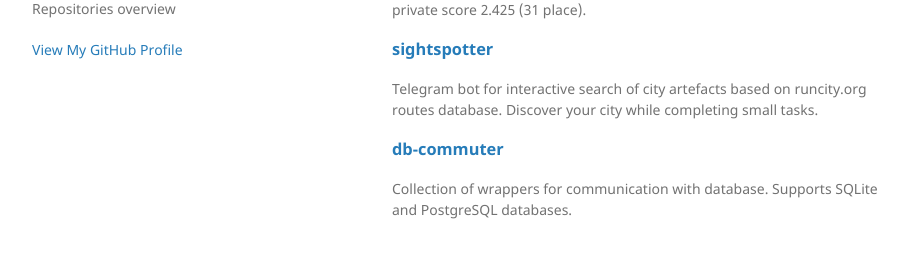
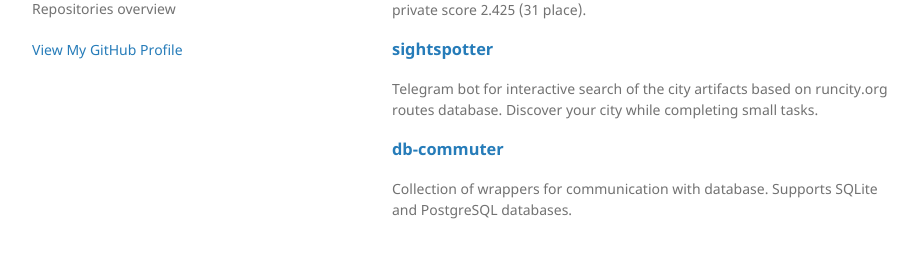
Before and after one commit to viktorsapozhok/viktorsapozhok.github.io, a Jekyll site: the page built from index.md, in a window 1280 px wide. Shown: the part 386-659 px from the top of the page, without its empty margins (178-1096 px from the left). Built offline with Jekyll 4.4.1, drawn with Linux system fonts in a browser that asks for light colours; our own code applies the rules of GitHub Pages for plain Markdown files.

```diff
--- a/index.md
+++ b/index.md
@@ -18,9 +18,9 @@ Supports reading from following topics:
 An approach used for solving Kaggle LANL Earthquake Prediction Challenge.
 Genetic algorithm for feature selection + CatboostRegressor, private score 2.425 (31 place).
 
-### [sightspotter](https://github.com/viktorsapozhok/sightspotter)
+### [sightspotter](https://viktorsapozhok.github.io/sightspotter/)
 
-Telegram bot for interactive search of city artefacts based on runcity.org routes database.
+Telegram bot for interactive search of the city artifacts based on runcity.org routes database.
 Discover your city while completing small tasks.
 
 ### [db-commuter](https://viktorsapozhok.github.io/db-commuter/)
```
